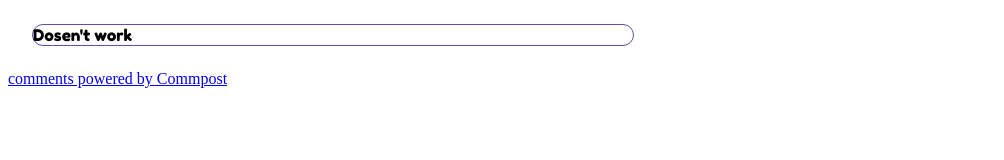
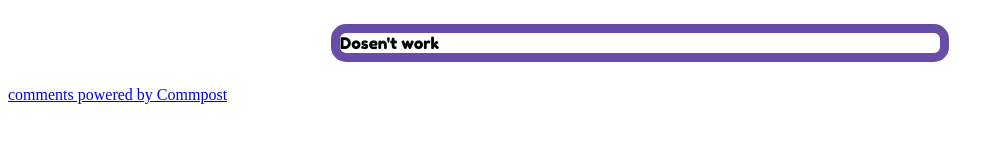
Before and after one commit to izewfktvy533zjmn/commpost, a website: page web/index.html in a window 1280 px wide. Shown: the whole page, without its empty margins (0-1004 px from the left). Drawn offline with Linux system fonts and the light colour scheme; no server answers.

Commit message:
update padding & border

```diff
--- a/web/assets/css/embed.css
+++ b/web/assets/css/embed.css
@@ -35,12 +35,12 @@ button {
 
 #commpost {
     font-family: 'Fredoka One', 'Recursive', sans-serif;
-    margin-right: 24px;
-    margin-left : 24px;
+    margin-right: auto;
+    margin-left : auto;
     display: block;
     max-width: 600px;
-    border: 1px solid #674DA8;
-    border-radius: 12px;
+    border: 9px solid #674DA8;
+    border-radius: 15px;
     margin-top: 24px;
     margin-bottom: 24px;
 }
@@ -53,8 +53,8 @@ button {
     width: 100%;
     padding-top: 10px;
     padding-bottom: 10px;
+    border: 3px solid var(--border-color);
     border-radius: 5px;
-    border: 1px solid var(--border-color);
     font-size: 15px;
 }
 
@@ -62,8 +62,8 @@ button {
     width: 100%;
     padding-top: 10px;
     padding-bottom: 10px;
+    border: 3px solid #674DA8;
     border-radius: 5px;
-    border: 1px solid #674DA8;
     min-height: 100px;
     font-size: 15px;
 }
```
